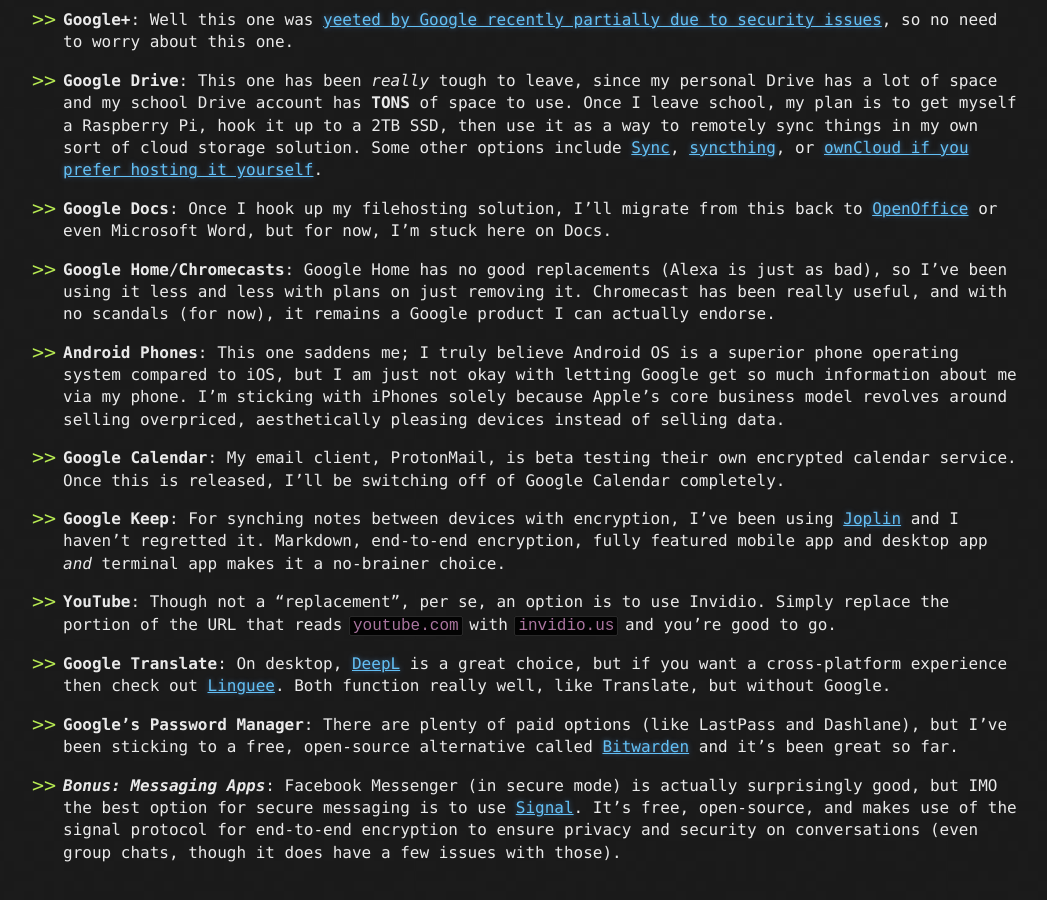
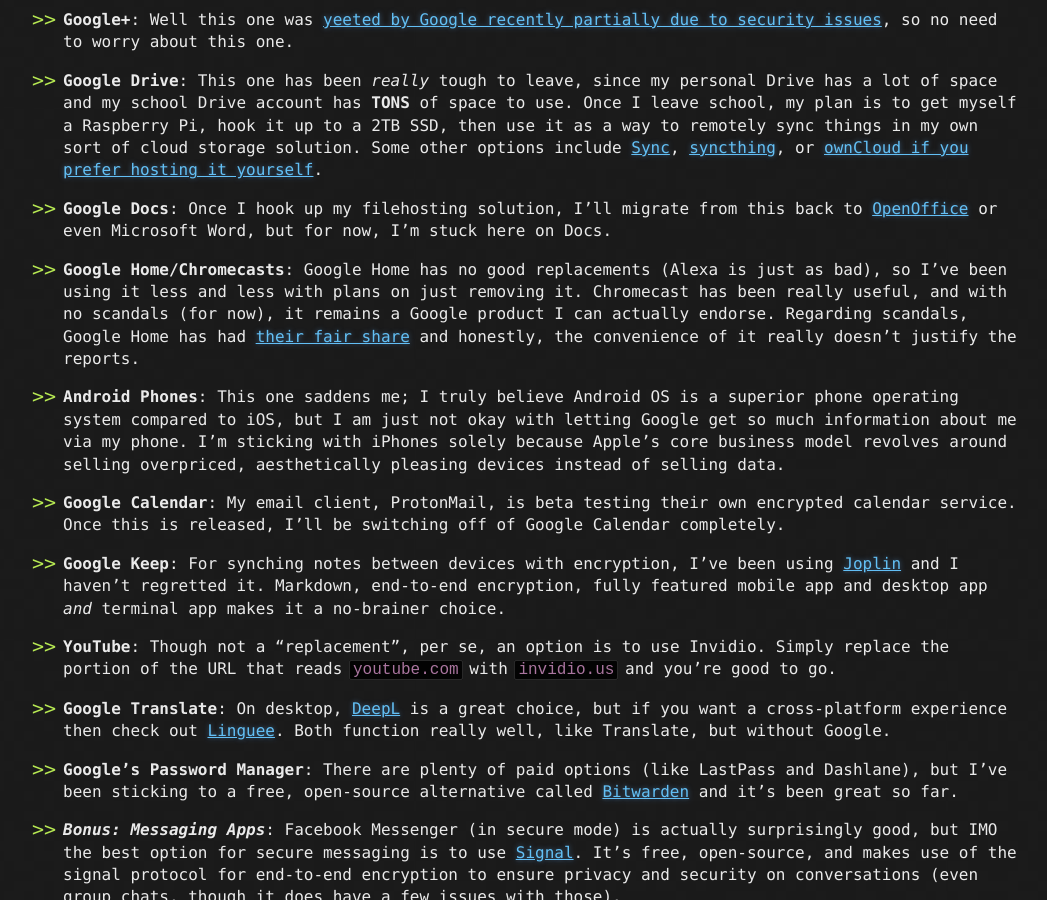
Before and after one commit to nate-browne/innermachinations, a Jekyll site: the page built from _posts/2019-07-15-de-Googling.md, in a window 1280 px wide and 900 px high, scrolled down 2020 px. Shown: the whole window, without its empty margins (117-1164 px from the left). Built offline with Jekyll 4.4.1, drawn with Linux system fonts in a browser that asks for light colours.

Commit message:
Added an extra link regarding Google Home

```diff
--- a/_posts/2019-07-15-de-Googling.md
+++ b/_posts/2019-07-15-de-Googling.md
@@ -44,7 +44,7 @@ I'll now start going through the products I've been taking myself off of and wha
 
 * **Google Docs**: Once I hook up my filehosting solution, I'll migrate from this back to [OpenOffice](https://www.openoffice.org/) or even Microsoft Word, but for now, I'm stuck here on Docs.
 
-* **Google Home/Chromecasts**: Google Home has no good replacements (Alexa is just as bad), so I've been using it less and less with plans on just removing it. Chromecast has been really useful, and with no scandals (for now), it remains a Google product I can actually endorse.
+* **Google Home/Chromecasts**: Google Home has no good replacements (Alexa is just as bad), so I've been using it less and less with plans on just removing it. Chromecast has been really useful, and with no scandals (for now), it remains a Google product I can actually endorse. Regarding scandals, Google Home has had [their fair share](https://www.independent.co.uk/life-style/gadgets-and-tech/news/google-home-smart-speaker-audio-recordings-privacy-voice-spy-a9000616.html) and honestly, the convenience of it really doesn't justify the reports.
 
 * **Android Phones**: This one saddens me; I truly believe Android OS is a superior phone operating system compared to iOS, but I am just not okay with letting Google get so much information about me via my phone. I'm sticking with iPhones solely because Apple's core business model revolves around selling overpriced, aesthetically pleasing devices instead of selling data.
 
```
